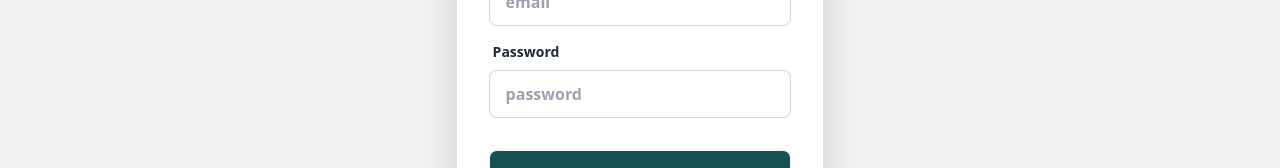
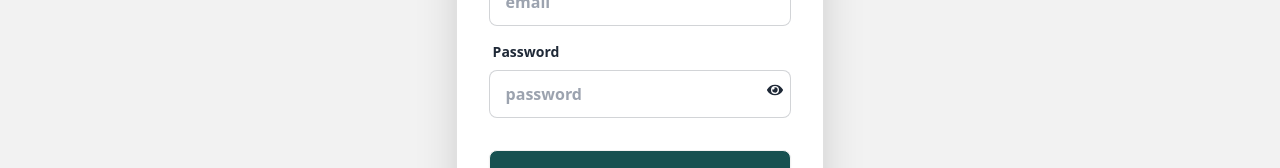
Before and after one commit to tzmehedy/Residentials_Real_Estate, a React (Vite) app: page /register in a window 1280 px wide. Shown: the part 484-652 px from the top of the page. Built offline with nearby package versions, Linux system fonts and the light colour scheme.

Commit message:
show password and hide password are implemented

```diff
--- a/src/Pages/Login.jsx
+++ b/src/Pages/Login.jsx
@@ -1,26 +1,32 @@
-import React, { useContext } from "react";
+import React, { useContext, useState } from "react";
 import { Form, Link } from "react-router-dom";
 import NavBar from "../Components/NavBar";
 import { AuthContext } from "../AuthProvider/AuthProvider";
 import { FcGoogle } from "react-icons/fc";
 import { FaGithub } from "react-icons/fa";
+import "react-toastify/dist/ReactToastify.css";
+import { toast } from "react-toastify";
 
 const Login = () => {
   const { userLogin, userLoginWithGoogle, userLoginWithGithub } =
     useContext(AuthContext);
 
+  const [errorMessage, setErrorMessage] = useState()
+
   const handelLogin = (e) => {
     e.preventDefault();
+
+    setErrorMessage('')
 
     const email = e.target.email.value;
     const password = e.target.password.value;
 
     userLogin(email, password)
       .then((result) => {
-        console.log(result.user);
+        toast("Successfully Login")
       })
       .catch((error) => {
-        console.log(error.message);
+        setErrorMessage("Email & Password aren't valid")
       });
 
     e.target.email.value = "";
@@ -30,7 +36,7 @@ const Login = () => {
   const handleGoogleLogin = () => {
     userLoginWithGoogle()
       .then((result) => {
-        console.log(result.user);
+        toast("Successfully Login");
       })
       .catch((error) => {
         console.log(error.message);
@@ -40,7 +46,7 @@ const Login = () => {
   const handelGithubLogin = () => {
     userLoginWithGithub()
       .then((result) => {
-        console.log(result.user);
+        toast("Successfully Login");
       })
       .catch((error) => {
         console.log(error.message);
@@ -90,6 +96,7 @@ const Login = () => {
                   Login
                 </button>
               </div>
+              <p className="text-red-700">{errorMessage}</p>
             </Form>
             <div className="text-center">
               <button
--- a/src/Pages/Register.jsx
+++ b/src/Pages/Register.jsx
@@ -4,18 +4,17 @@ import { Form, Link } from 'react-router-dom';
 import { AuthContext } from '../AuthProvider/AuthProvider';
 import { toast } from 'react-toastify';
 import "react-toastify/dist/ReactToastify.css";
+import { FaEye, FaEyeSlash } from 'react-icons/fa';
 
 const Register = () => {
     const {createUser} = useContext(AuthContext)
-
     const [errorMessage, setErrorMessage] = useState()
-    const [success, setSuccessMessage] = useState()
+    const [showPassword, setShowPassword] = useState(false)
 
     const handelCreateUser = (e) =>{
         e.preventDefault()
 
         setErrorMessage('')
-        setSuccessMessage('')
 
         const email = e.target.email.value
         const password = e.target.password.value
@@ -37,7 +36,7 @@ const Register = () => {
               toast("Congratulation, You are successfully register")
             })
             .catch((error) => {
-              console.log(error.message);
+              setErrorMessage("Email is already use");
             });
 
         e.target.name.value =''
@@ -102,14 +101,24 @@ const Register = () => {
                     <label className="label">
                       <span className="label-text">Password</span>
                     </label>
-                    <input
-                      type="password"
-                      name="password"
-                      placeholder="password"
-                      className="input input-bordered"
-                      required
-                    />
-                    <p className='text-red-700 font-bold'>{errorMessage}</p>
+
+                    <div className='relative'>
+                      <input
+                        type={showPassword ? "text" : "password"}
+                        name="password"
+                        placeholder="password"
+                        className="input input-bordered w-full "
+                        required
+                      />
+                      <span
+                        onClick={() => setShowPassword(!showPassword)}
+                        className="absolute mt-3 -ml-6"
+                      >
+                        {showPassword ? <FaEyeSlash /> : <FaEye />}
+                      </span>
+                    </div>
+
+                    <p className="text-red-700 font-bold">{errorMessage}</p>
                   </div>
                   <div className="form-control mt-6">
                     <button className="btn bg-[#175151] text-white font-bold">
@@ -119,7 +128,10 @@ const Register = () => {
                 </Form>
                 <p className="p-4 mb-5">
                   Already have an account, Please{" "}
-                  <Link to={'/login'} className="text-emerald-700 font-bold underline">
+                  <Link
+                    to={"/login"}
+                    className="text-emerald-700 font-bold underline"
+                  >
                     Login
                   </Link>
                 </p>
```
